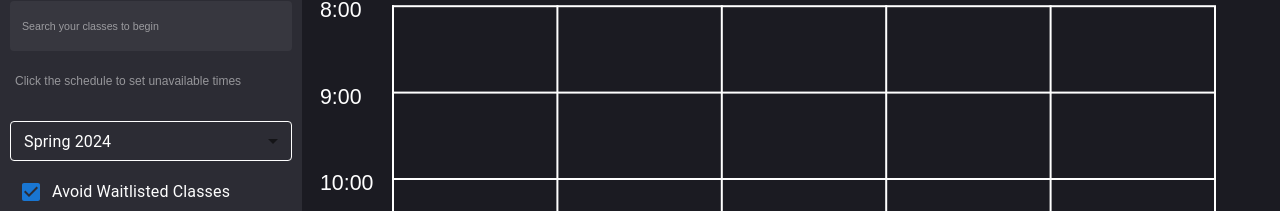
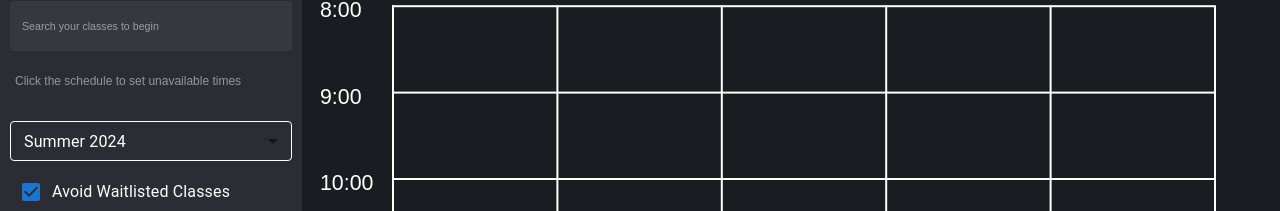
Before and after one commit to Unfaxed/cu_scheduler, a Next.js app: page / in a window 1280 px wide. Shown: the part 80-291 px from the top of the page. Built offline with nearby package versions, Linux system fonts and the light colour scheme.

Commit message:
Update default to summer 2024

```diff
--- a/comps/Settings.js
+++ b/comps/Settings.js
@@ -4,7 +4,7 @@ import { Checkbox, ListItem, ListItemText, Select, MenuItem } from '@mui/materia
 export default function Settings({semester, State}){
 
     const semesters = ["Summer 2024", "Spring 2024", "Fall 2023"];
-    const curr = semester == null ? "spring 2024" : semester.replace("-", " ").toLowerCase();
+    const curr = semester == null ? "summer 2024" : semester.replace("-", " ").toLowerCase();
 
     const handleWaitlistChange = () => {
         State.setAvoidWaitlist(!State.avoid_waitlist);
--- a/lib/json/consts.js
+++ b/lib/json/consts.js
@@ -9,5 +9,5 @@ export const YEAR_DB_INFO = {
     fall2023: 2237,
     summer2023: 2234
 }
-export const DEFAULT_SEMESTER = "spring 2024";
+export const DEFAULT_SEMESTER = "summer 2024";
 //year db info in cu_utils
```
